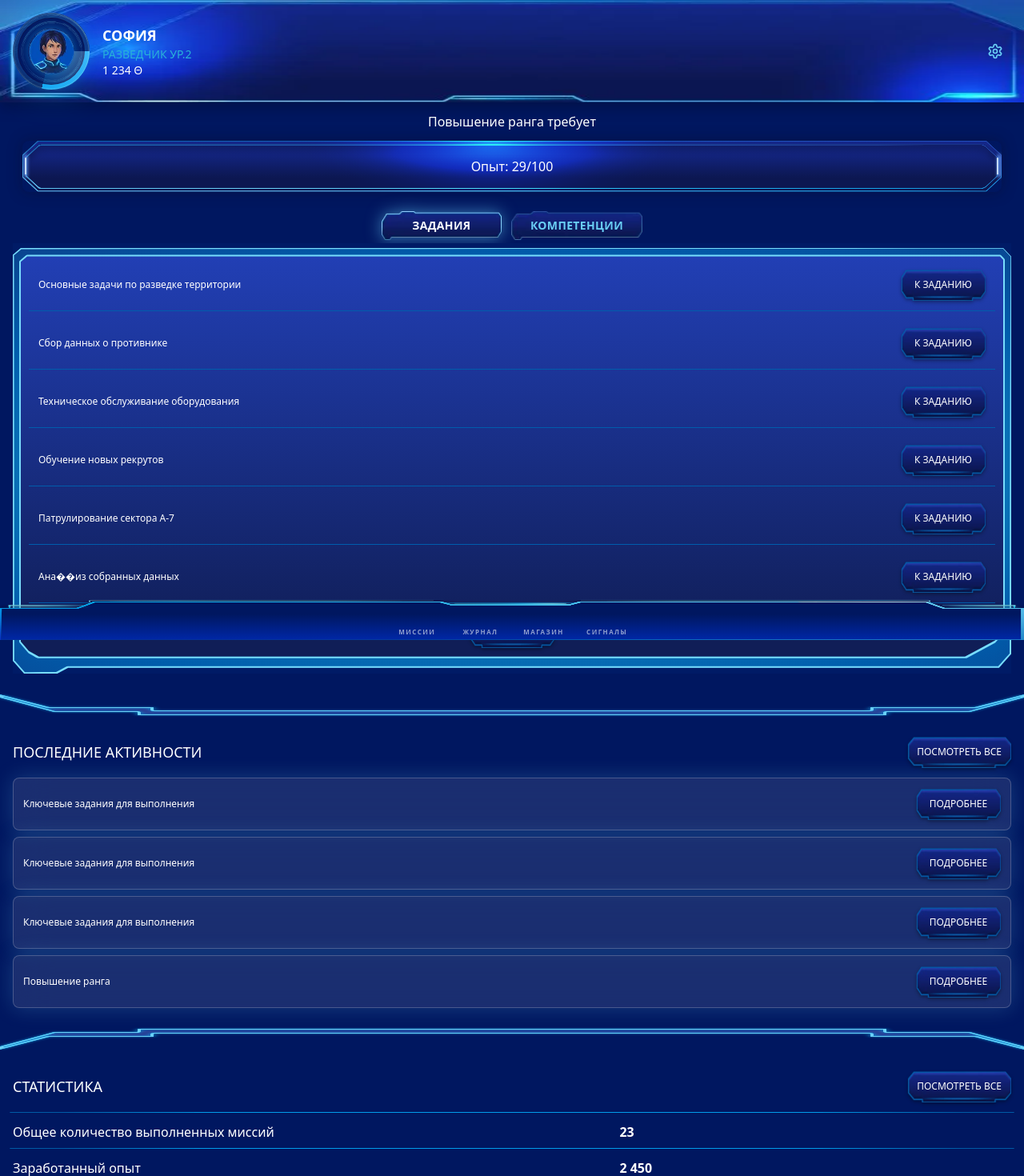
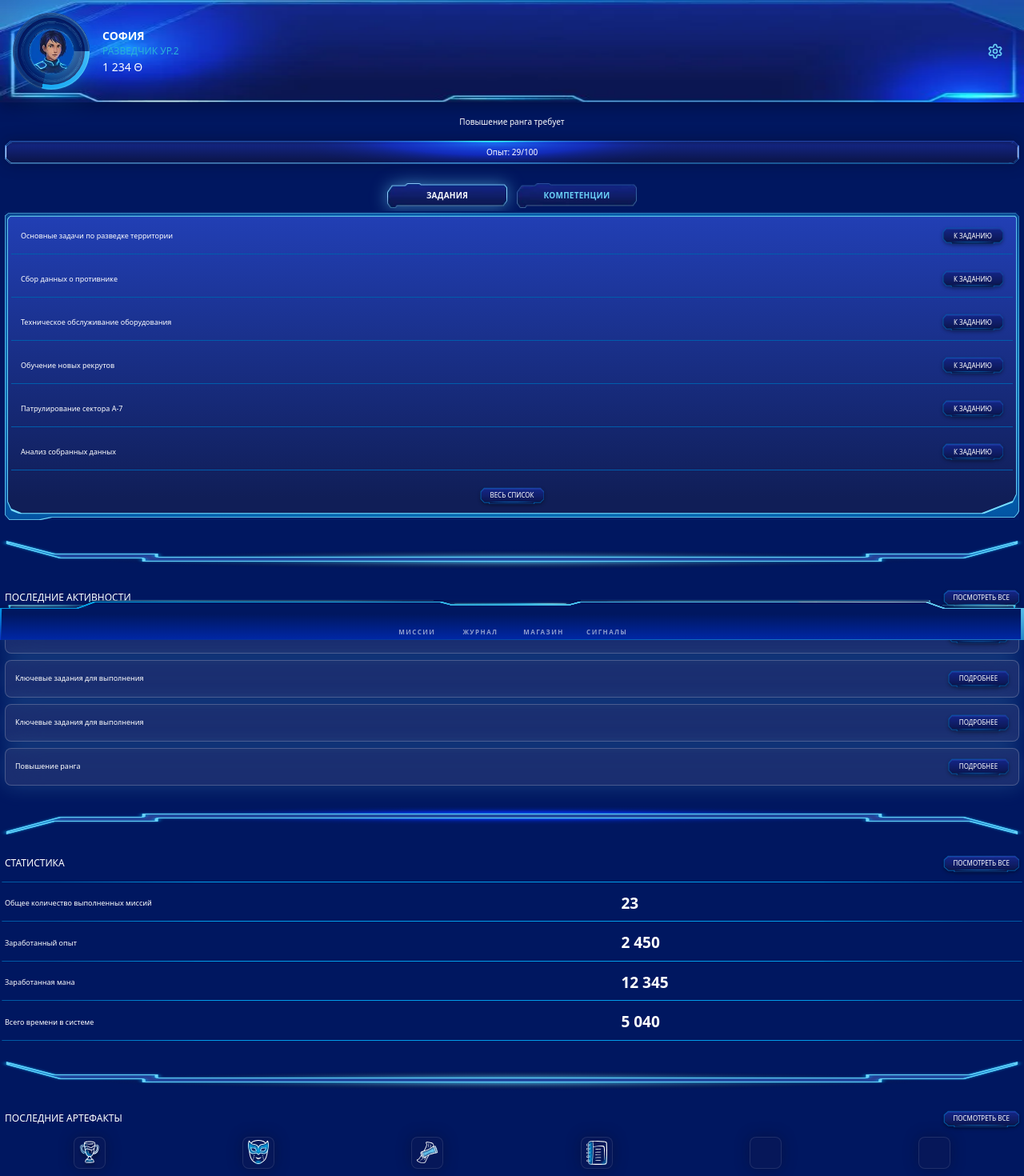
Before and after one commit to kalininDanil17Y/alabuga-hackathon, a React (Vite) app: page /dashboard in a window 1280 px wide. Shown: the top 1470 px of the page at 80% size. Built offline with nearby package versions, Linux system fonts and the light colour scheme; some icons are missing.

Commit message:
Уменьшал дизайн

```diff
--- a/public/data/missions.json
+++ b/public/data/missions.json
@@ -58,7 +58,7 @@
     {
       "id": "mission_006",
       "title": "Ключевые задания для выполнения",
-      "description": "Ана��из собранных данных",
+      "description": "Анализ собранных данных",
       "status": "completed",
       "priority": "medium",
       "progress": 100,
--- a/src/components/dashboard/dashboard-header.module.css
+++ b/src/components/dashboard/dashboard-header.module.css
@@ -19,15 +19,15 @@
 }
 
 .userName {
-    @apply text-white font-bold text-lg;
+    @apply text-white font-bold text-[14px];
 }
 
 .userRank {
-    @apply text-space-cyan-400 text-sm;
+    @apply text-space-cyan-400 text-[12px];
 }
 
 .userCurrency {
-    @apply text-white text-sm;
+    @apply text-white text-[14px];
 }
 
 .actionArea {
--- a/src/components/ui/custom/button1.module.css
+++ b/src/components/ui/custom/button1.module.css
@@ -6,8 +6,9 @@
     background-position: center;
     border: none;
     border-radius: 4px;
-    min-width: 106px;
-    height: 40px;
+    min-width: 76px;
+    height: 21px;
+    font-size: 8px;
     white-space: nowrap;
     padding: 4px 12px 4px;
     filter: drop-shadow(0 2px 2px rgba(0, 0, 0, 0.35));
--- a/src/components/ui/custom/texture-panel.module.css
+++ b/src/components/ui/custom/texture-panel.module.css
@@ -1,6 +1,6 @@
 .panel {
     position: relative;
-    border: 20px solid transparent;
+    border: 8px solid transparent;
     border-image-source: url('/src/images/content-block.svg');
     border-image-slice: 10 fill;
     border-image-repeat: stretch;
--- a/src/pages/dashboard/Dashboard.module.css
+++ b/src/pages/dashboard/Dashboard.module.css
@@ -15,7 +15,9 @@
 }
 
 .main {
-    @apply px-4 py-4 pb-32;
+    @apply py-4 pb-20;
+    padding-left: 6px;
+    padding-right: 6px;
 }
 
 .stateContent {
--- a/src/pages/dashboard/home/DashboardHome.module.css
+++ b/src/pages/dashboard/home/DashboardHome.module.css
@@ -11,13 +11,14 @@
 }
 
 .dashboard-tab {
-    @apply relative inline-flex items-center justify-center px-6 py-2 text-sm font-semibold uppercase tracking-wide text-space-cyan-300 transition-all duration-200 ease-out focus:outline-none focus-visible:ring-2 focus-visible:ring-space-cyan-300 focus-visible:ring-offset-2 focus-visible:ring-offset-space-blue-900;
+    @apply relative inline-flex items-center justify-center px-6 py-2 text-[13px] font-semibold uppercase tracking-wide text-space-cyan-300 transition-all duration-200 ease-out focus:outline-none focus-visible:ring-2 focus-visible:ring-space-cyan-300 focus-visible:ring-offset-2 focus-visible:ring-offset-space-blue-900;
     background-image: url("../../../images/dashboard-tab-default.webp");
     background-size: 100% 100%;
     background-repeat: no-repeat;
     background-position: center;
     min-width: 150px;
     white-space: nowrap;
+    font-size: 10px;
 }
 
 .dashboard-tab:hover,
@@ -28,7 +29,8 @@
 }
 
 .experience-card {
-    border: 20px solid transparent;
+    @apply text-[10px];
+    border: 7px solid transparent;
     border-image-source: url('/src/images/experience-card-bg.svg');
     border-image-slice: 10 fill;
     border-image-repeat: stretch;
--- a/src/pages/dashboard/home/index.tsx
+++ b/src/pages/dashboard/home/index.tsx
@@ -152,17 +152,14 @@ const DashboardHome = () => {
 
     return (
         <div className="space-y-6">
-            <div className="px-0 pb-0">
-                <p className="text-white/100 text-base leading-4 text-center mb-4">
+            <div className="px-0 pb-0 text-[10px]">
+                <p className="text-white/100 leading-4 text-center mb-4">
                     Повышение ранга требует
                 </p>
 
-                <SpaceCard className={clsx(styles["experience-card"], "p-4 mx-3 mb-3 border-0 shadow-none")}
-                >
-
+                <SpaceCard className={clsx(styles["experience-card"], "mb-3 border-0 shadow-none")}>
                     <span>Опыт: </span>
                     <span>{user.experience.current}/{user.experience.max}</span>
-
                 </SpaceCard>
             </div>
 
@@ -198,8 +195,8 @@ const DashboardHome = () => {
                         <div className="space-y-2">
                             {missionItems.map((mission) => (
                                 <div key={mission.id} className={styles["mission-item"]}>
-                                    <div className="flex-1 pr-4">
-                                        <p className="text-white text-xs font-normal">{mission.description || mission.id}</p>
+                                    <div className="flex-1">
+                                        <p className="text-white text-[9px] font-normal">{mission.description || mission.id}</p>
                                     </div>
                                     <Button1 onClick={() =>
                                         handleNavigateToMissions({ missionId: mission.id })
@@ -268,11 +265,11 @@ const DashboardHome = () => {
                 )}
             </div>
 
-            <HorizontalRule paddingX="1rem"/>
+            <HorizontalRule paddingX="6px" mirrored={true}/>
 
             <div>
                 <div className="flex justify-between items-center mb-3">
-                    <h3 className="text-white text-lg uppercase font-medium">Последние активности</h3>
+                    <h3 className="text-white text-[12px] uppercase font-medium">Последние активности</h3>
                     <Button1>
                         Посмотреть все
                     </Button1>
@@ -285,7 +282,7 @@ const DashboardHome = () => {
                             className="p-3 flex items-center justify-between"
                         >
                             <div className="flex items-center justify-between">
-                                <p className="text-white text-xs">{activity.title}</p>
+                                <p className="text-white text-[9px]">{activity.title}</p>
                                 <Button1>Подробнее</Button1>
                             </div>
                         </SpaceCard>
@@ -293,11 +290,11 @@ const DashboardHome = () => {
                 </div>
             </div>
 
-            <HorizontalRule paddingX="1rem" mirrored={true}/>
+            <HorizontalRule paddingX="6px"/>
 
             <div>
                 <div className="flex justify-between items-center mb-3">
-                    <h3 className="text-white text-lg uppercase font-medium">Статистика</h3>
+                    <h3 className="text-white text-[12px] uppercase font-medium">Статистика</h3>
                     <Button1>
                         Посмотреть все
                     </Button1>
@@ -308,8 +305,8 @@ const DashboardHome = () => {
                         <div key={index}>
 
                             <div className="grid grid-cols-5 gap-4 pt-1 pb-2 items-center">
-                                <p className="col-span-3 text-white text-base">{stat.label}</p>
-                                <p className="col-span-2 text-white text-base font-bold">{stat.value}</p>
+                                <p className="col-span-3 text-white text-[9px]">{stat.label}</p>
+                                <p className="col-span-2 text-white text-[19px] font-bold">{stat.value}</p>
                             </div>
 
                             <HorizontalRule paddingX="4px" variant="v2"/>
@@ -318,25 +315,25 @@ const DashboardHome = () => {
                 </div>
             </div>
 
-            <HorizontalRule paddingX="1rem"/>
+            <HorizontalRule paddingX="6px" mirrored={true}/>
 
             <div>
                 <div className="flex justify-between items-center mb-3">
-                    <h3 className="text-white text-lg uppercase font-medium">Последние артефакты</h3>
+                    <h3 className="text-white text-[12px] uppercase font-medium">Последние артефакты</h3>
                     <Button1>
                         Посмотреть все
                     </Button1>
                 </div>
 
-                <div className="grid grid-cols-4 gap-3">
-                    {Array.from({ length: 4 }).map((_, index) => {
+                <div className="grid grid-cols-[repeat(6,_minmax(0,_40px))] justify-around">
+                    {Array.from({ length: 6 }).map((_, index) => {
                         const artifact = topArtifacts[index];
 
                         return (
                             <SpaceCard
                                 key={artifact?.id ?? `empty-${index}`}
                                 variant="artefacts"
-                                className={"aspect-square flex items-center justify-center text-center p-3"}
+                                className={"aspect-square flex items-center justify-center text-center p-1"}
                             >
                                 {artifact ? (
                                     <img src={artifact.image} alt={artifact.name} className="w-full h-full" />
```
Also changed, not shown: src/images/ui/horizontal-rule/custom_horizontal_rule.svg.
